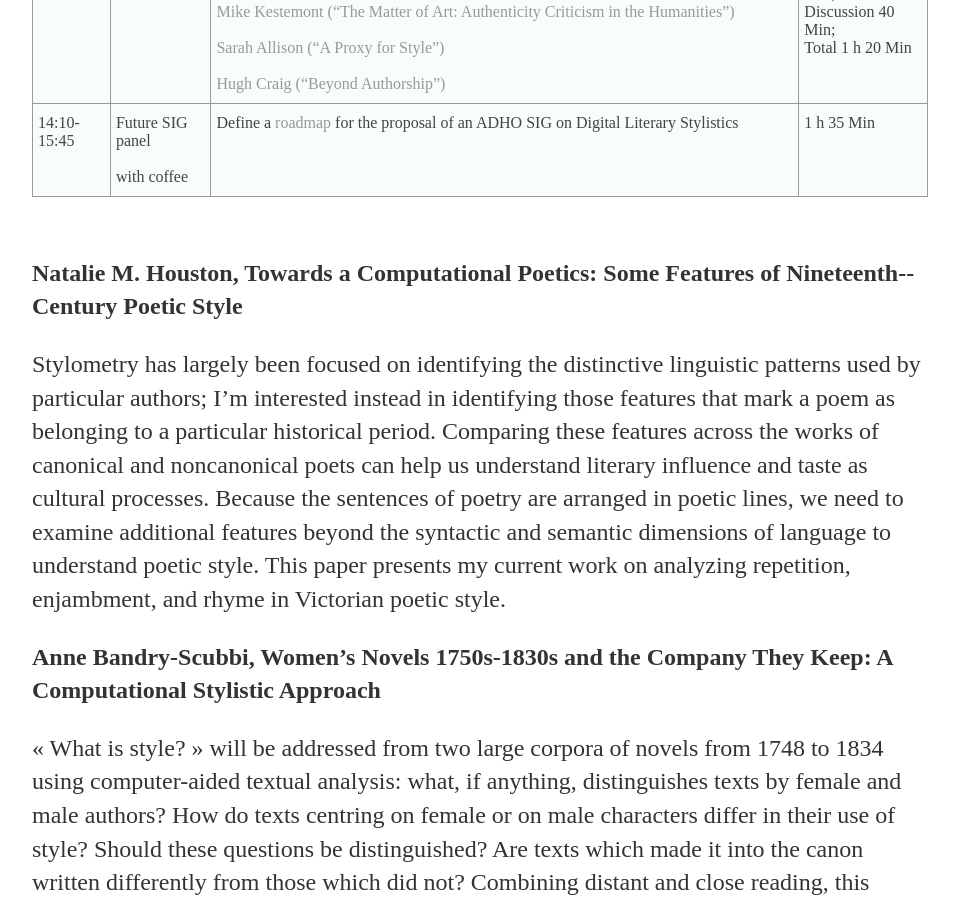
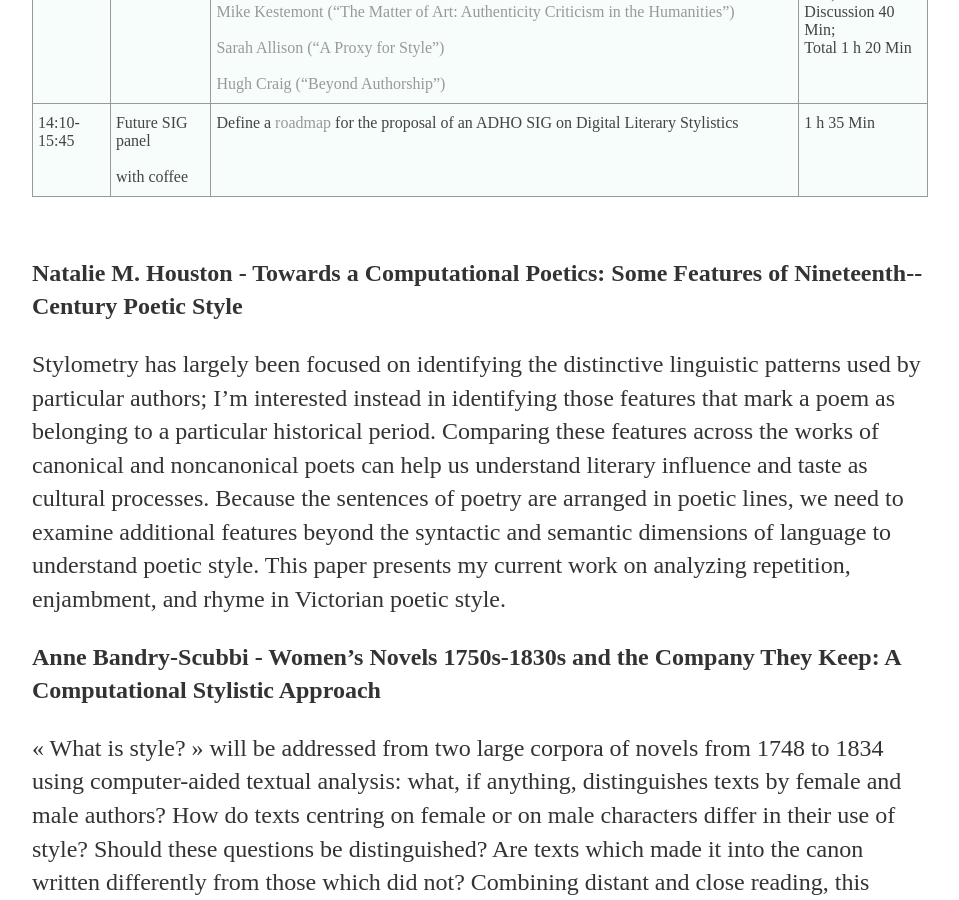
Before and after one commit to DigitalLiteraryStylistic/-DigitalLiteraryStylistic.github.io, a Jekyll site: the page built from program.html, in a window 1280 px wide and 900 px high, scrolled down 1010 px. Shown: the whole window, without its empty margins (160-1119 px from the left). Built offline with Jekyll 4.4.1, drawn with Linux system fonts in a browser that asks for light colours; some of the changed text lies outside the part shown.

```diff
--- a/program.html
+++ b/program.html
@@ -64,16 +64,16 @@ title: Digital Literary Stylistics Workshop - Co-located with DH2016
 <br>
 <br>
 
-<p><a name="houston"></a><b>Natalie M. Houston, Towards a Computational Poetics: Some Features of Nineteenth-­Century Poetic Style</b></p>
+<p><a name="houston"></a><b>Natalie M. Houston - Towards a Computational Poetics: Some Features of Nineteenth-­Century Poetic Style</b></p>
 <p>Stylometry has largely been focused on identifying the distinctive linguistic patterns used by particular authors; I’m interested instead in identifying those features that mark a poem as belonging to a particular historical period. Comparing these features across the works of canonical and noncanonical poets can help us understand literary influence and taste as cultural processes. Because the sentences of poetry are arranged in poetic lines, we need to examine additional features beyond the syntactic and semantic dimensions of language to understand poetic style. This paper presents my current work on analyzing repetition, enjambment, and rhyme in Victorian poetic style.</p>
 
-<p><a name="bandry"></a><b>Anne Bandry-Scubbi, Women’s Novels 1750s-1830s and the Company They Keep:  A Computational Stylistic Approach</b></p>
+<p><a name="bandry"></a><b>Anne Bandry-Scubbi - Women’s Novels 1750s-1830s and the Company They Keep:  A Computational Stylistic Approach</b></p>
 <p>« What is style? » will be addressed from two large corpora of novels from 1748 to 1834 using computer-aided textual analysis: what, if anything, distinguishes texts by female and male authors? How do texts centring on female or on male characters differ in their use of style? Should these questions be distinguished? Are texts which made it into the canon written differently from those which did not? Combining distant and close reading, this paper will focus on novels “banal” or “eccentric” in respect to the corpus they are set in.</p>
 
 <p><a name="rybicki"></a><b>Jan Rybicki - Authorial chronology by most frequent words: do writers’ stylometric thumbprints evolve with age? (empirical dimension B)</b>
 <p>This paper will present a series of empirical studies on how most frequent word usage changes with time in the oeuvre of authors of various languages and literary periods. A majority of such authorial thumbprints indeed exhibit an evolution over time, to the extent that diagrams obtained by multivariate analysis of most frequent word frequencies might help correct faulty dating. Exceptions from this rule do not seem to be limited to a specific culture, language, or genre.</p>
 
-<p><a name="iannidis"></a><b>Fotis Jannidis  - Period Styles</b></p>
+<p><a name="iannidis"></a><b>Fotis Jannidis - Period Styles</b></p>
 <p>It has been shown repeatedly (for example Jannidis 2014) that texts from different literary periods can be distinguished using stylometric methods, but it is yet unclear whether this is an effect of a continuous change in language or whether this change is disruptive, creating more or less clear boundaries. The "time signal" in general seems to be rather weak (cf. Jockers 2013: 81), but can this be generalized or is there is a greater homogenity of style during a period? In other words is the term period useful as a stylometric concept?</p>
 
 <p><a name="tabata"></a><b>Tomoji Tabata - Experimental Stylistics: A Meta-analysis to Evaluate Rolling Stylometry</b></p>
@@ -91,7 +91,7 @@ title: Digital Literary Stylistics Workshop - Co-located with DH2016
 <p><a name="kestermont"></a><b>Mike Kestemont - The Matter of Art: Authenticity Criticism in the Humanities</b></p>
 <p>Across the Arts and Humanities, scholars often resort to analyzing a work’s intrinsic properties (‘style’) to verify its authenticity. Stylometry offers a common framework for the authentication of literary texts, which assumes that we can separate the style and content of works. I will survey the traditions in literary criticism which have focused on this issue (e.g. the “particle method” (Minio Paluello, 1947)). I will compare these to attribution techniques in the visual arts, where similar, yet independent views exist. Apart from interesting advances in computational approaches to style-content separation, I will address interesting divergences between authenticity criticism (Echtheitskritik) in the literary and visual arts (e.g. Giovanni Morelli).</p>
 
-<p><a name="allison"></a><b>Sarah Allison, A Proxy for Style</b></p>
+<p><a name="allison"></a><b>Sarah Allison - A Proxy for Style</b></p>
 <p>I propose to approach the complex phenomenon of style through a disciplinary loan-word from statistics: the proxy. What measurable thing stands for –signals, illuminates, marks—the larger phenomenon of style we wish to trace? The careful selection and defense of a proxy can mark a path from the world of maps, graphs, trees and tables to traditional literary argument.  I develop the consider approaches to Charles Dickens’s style through my own work on speech tag placement and two book-length studies of style across his corpus by Masahiro Hori (Palgrave, 2004) and Michaela Mahlberg (Routledge, 2012).</p>
 
 <p><a name="craig"></a><b>Hugh Craig - Beyond authorship</b></p>
```
